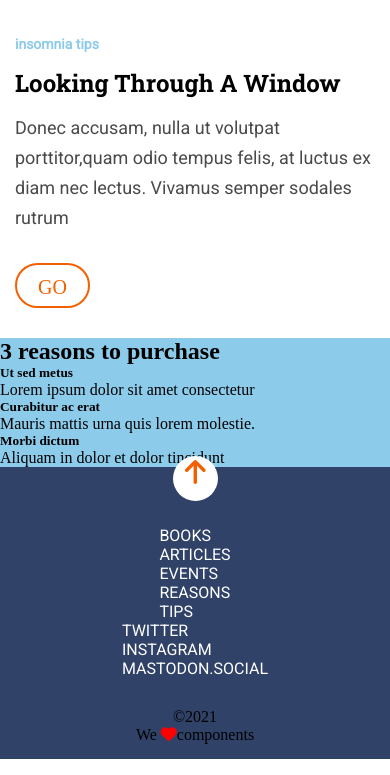
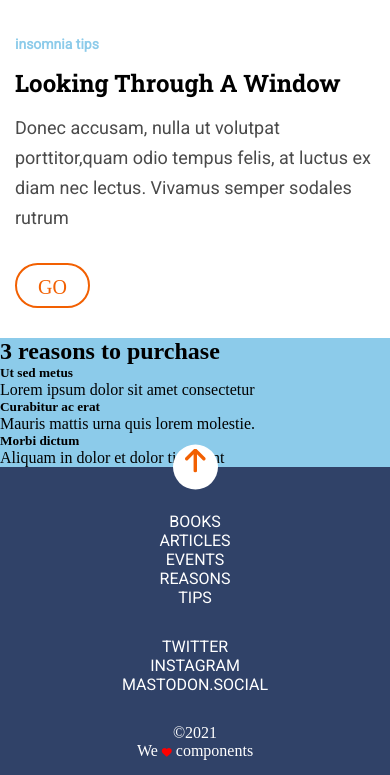
Before and after one commit to AMirandaRd/modulo-1-evaluacion-final-AMirandaRd, a website: page public/index.html in a window 390 px wide. Shown: the part 844-1619 px from the top of the page. Drawn offline with Linux system fonts and the light colour scheme.

Commit message:
Complete footer mobile

```diff
--- a/public/index.html
+++ b/public/index.html
@@ -68,8 +68,9 @@
       <footer class="footer">
 
         <a href="#inicio" class="footer-linkhome"> <img src="./assets/images/ico-arrow.svg" title="Volver al inicio" alt="go up arrow" ></i></a>
+        <div class="container" >
           <nav>
-          <ul class="footer__menu">
+            <ul class="container__menu">
                 <li><a href="https://adalab.es/" class="menu-link">books</a></li>
                 <li><a href="https://adalab.es/"class="menu-link">articles</a></li>
                 <li><a href="https://adalab.es/"class="menu-link">events</a></li>
@@ -78,7 +79,7 @@
               </ul>
             </nav>
           <nav>
-            <ul class="footer__menu--second">
+              <ul class="container__menu--second">
                 <li><a href="https://adalab.es/"class="menu-link">twitter</a></li>
                 <li><a href="https://adalab.es/" class="menu-link">instagram</a></li>
                 <li><a href="https://adalab.es/" class="menu-link">mastodon.social</a></li>
@@ -88,9 +89,10 @@
 
           <div class="footer-copy">
           <p> &copy;2021</p>
-        <p>We <i class="fas fa-heart"> </i>components</p>
+          <p>We <i class="fas fa-heart"> </i> components</p>
 
         </div>
+
 
       </footer>
 
--- a/src/scss/layout/_footer.scss
+++ b/src/scss/layout/_footer.scss
@@ -1,35 +1,67 @@
-.footer-linkhome {width:45px;
-    height:45px;
-    line-height: 45px;
-    text-align: center;
-    position: absolute;
-    background-color: $color-headFooter;
-    border-radius: 50%;
-    transform: translateY(-70px);}
+.footer {
+  background-color: #304268;
+  width: 100vw;
+  /*position: relative;
+  padding: 10%;*/
+  display: flex;
+  flex-direction: column;
+  align-items: center;
 
-.footer {background-color: #304268;
-    width: 100vw;
-    display: flex;
-    flex-direction: column;
-    align-content: center;
-    padding-top: 15%;
-    flex-direction: column;
-    align-items: center;
-    &__menu{ list-style-type: none;
-    &--second{list-style-type: none;}}
+
 }
 
-.menu-link{ text-decoration: none;
-    text-transform: uppercase;
-font-size: 16px;
-font-family:$font-text ;
-color:$color-headFooter;}
+.footer-linkhome {
+  width: 45px;
+  height: 45px;
+  line-height: 45px;
+  text-align: center;
+  background-color: $color-headFooter;
+  border-radius: 50%;
+  transform: translateY(-50%)
+}
 
-.footer-copy{
-    margin-top: 30px;
-    margin-bottom: 15px;
-    display: flex;
-    flex-direction: column;
+.container {
+  display: flex;
+  flex-direction: column;
+  align-items: center;
+  @media (min-width:768px){
+      flex-direction: row;}
+
+  &__menu {
+    list-style-type: none;
+    text-align: center;
+    margin-bottom: 30px;
+    /*flex-direction: column;
     align-items: center;
+
+    justify-content: space-evenly;*/
+    &--second {
+      list-style-type: none;
+      text-align: center;
+      /*flex-direction: column;
+      flex-direction: column;
+      align-items: center;*/
+
+    }
+  }
 }
-.fa-heart{color: red;}
+
+.menu-link {
+  text-decoration: none;
+  text-transform: uppercase;
+  font-size: 16px;
+  font-family: $font-text;
+  color: $color-headFooter;
+}
+
+.footer-copy {
+  margin-top: 30px;
+  margin-bottom: 15px;
+  text-align: center;
+  color: $color-headFooter;
+  }
+
+.fa-heart {
+  color: red;
+  font-size: 10px;
+}
```
Also changed, not shown: src/html/partials/footer.html (+5 -3 lines), public/assets/css/main.css, 1 other file. Lines whose indentation alone changed are shown as unchanged.
